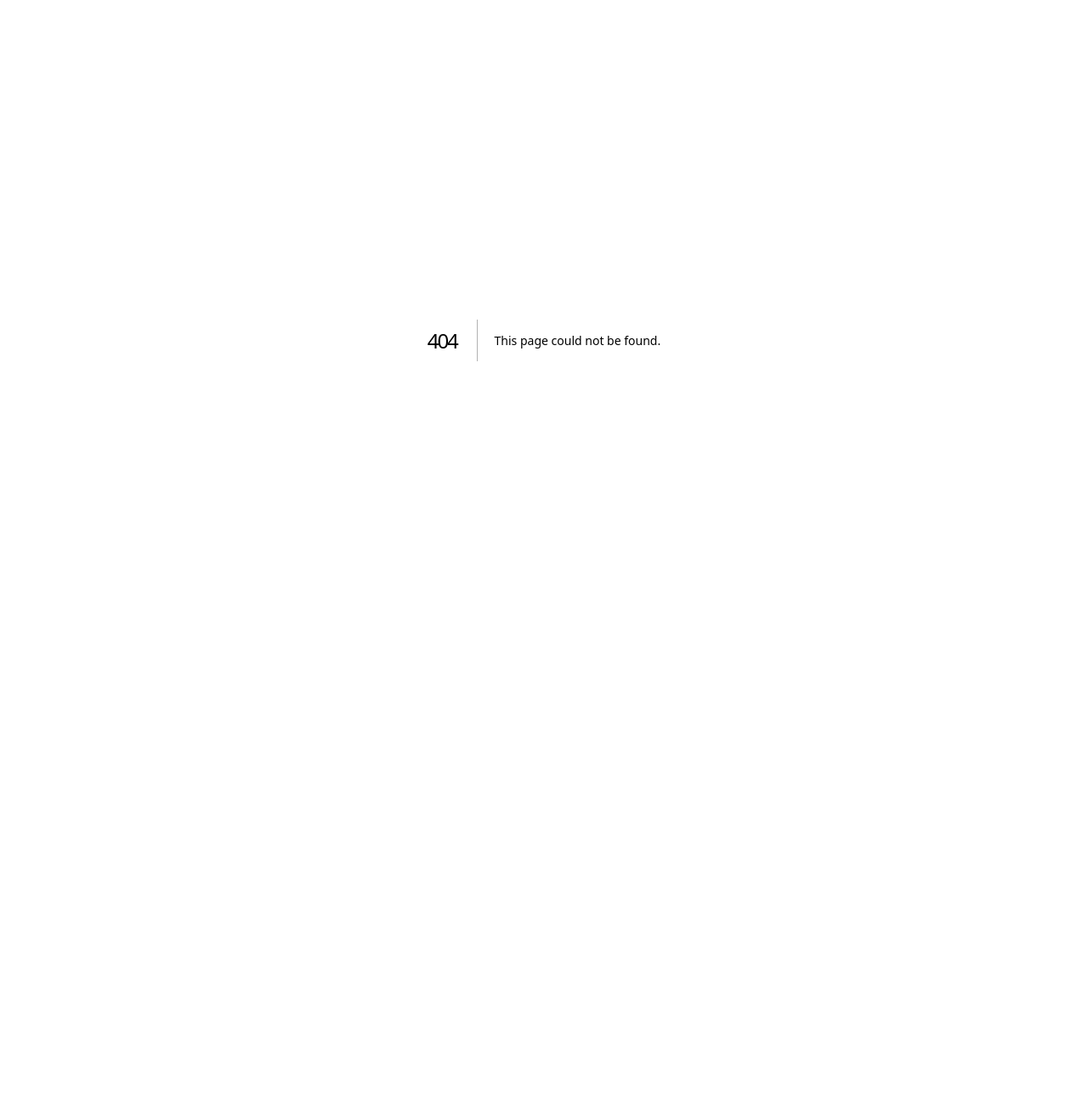
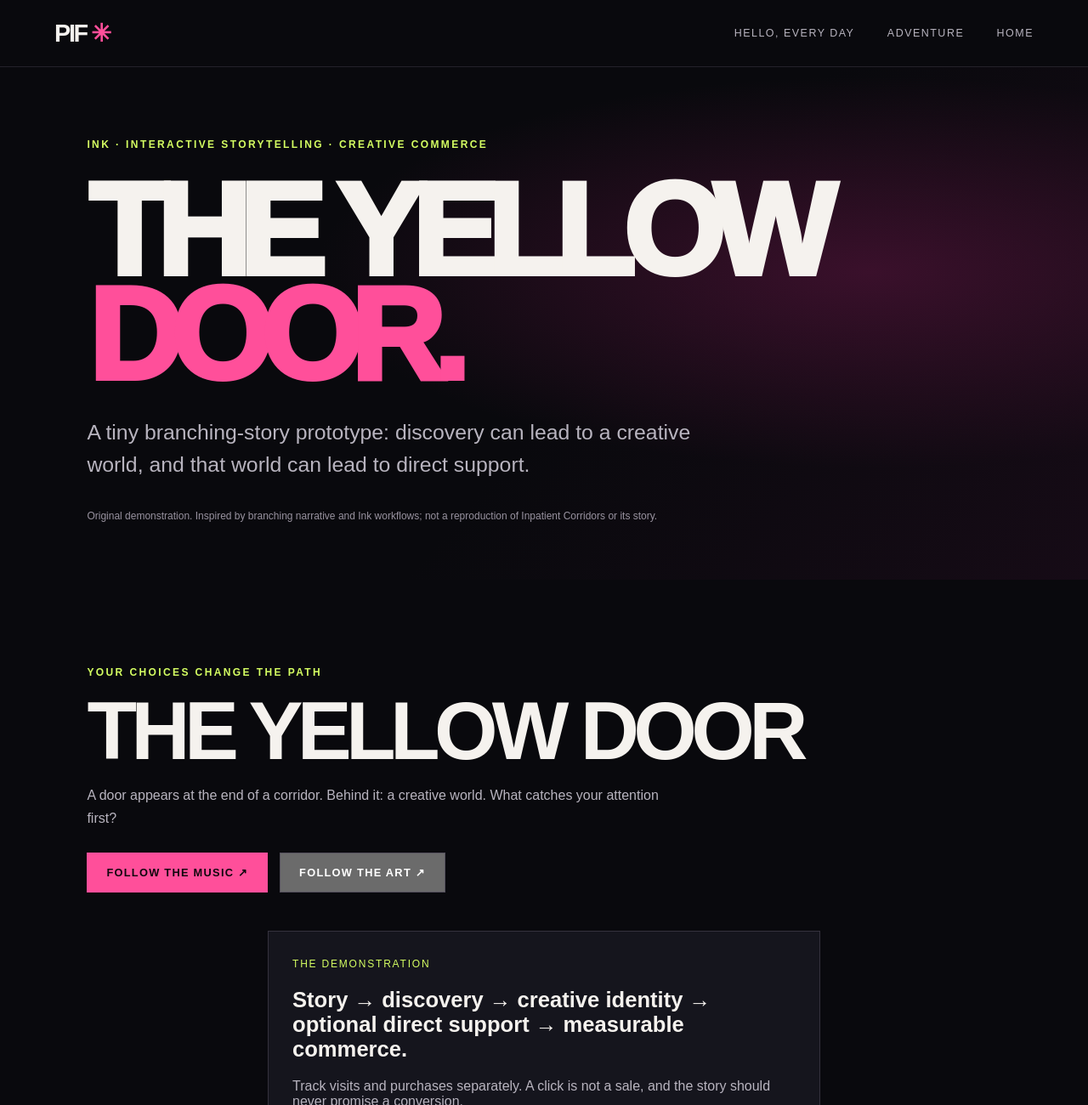
Before and after one commit to Loptr-Lab/pay-it-forward, a Next.js app: page /every-day/ink-commerce-demo in a window 1280 px wide. Before the commit this address had no page. Shown: the top 1300 px of the page at 85% size. Before the commit the page ends 800 px from the top, so only its background shows below. Built offline with nearby package versions, Linux system fonts and the light colour scheme.

Commit message:
Add playable branching story commerce demo

```diff
--- /dev/null
+++ b/src/app/every-day/ink-commerce-demo/page.tsx
@@ -0,0 +1,42 @@
+"use client";
+
+import { useState } from "react";
+import Link from "next/link";
+
+type Scene = "start" | "music" | "art" | "discovery" | "support";
+
+export default function InkCommerceDemo() {
+  const [scene, setScene] = useState<Scene>("start");
+  const [history, setHistory] = useState<string[]>([]);
+  const choose = (next: Scene) => { setHistory((items) => [...items, scene]); setScene(next); };
+  const restart = () => { setScene("start"); setHistory([]); };
+
+  const copy: Record<Scene, { title: string; body: string }> = {
+    start: { title: "THE YELLOW DOOR", body: "A door appears at the end of a corridor. Behind it: a creative world. What catches your attention first?" },
+    music: { title: "FOLLOW THE SOUND", body: "A song leads you to an independent artist. You explore their catalog, learn their story, and find a direct way to support their work." },
+    art: { title: "FOLLOW THE ART", body: "A visual clue leads you into a comic universe. The story, characters, and art invite you to explore what the creator made beyond the first encounter." },
+    discovery: { title: "THE WORLD OPENS UP", body: "You came for one thing and discovered another. The next step is an invitation—not a forced checkout. Listen, read, share, or explore the creator's shop." },
+    support: { title: "PASS VALUE FORWARD", body: "Direct support could mean listening, sharing an official link, buying music, or choosing a physical product. The story creates discovery; the creator's shop makes the purchase possible." },
+  };
+  const current = copy[scene];
+
+  return <main className="experience-page">
+    <header className="experience-nav"><Link href="/" className="wordmark">PIF<span>✳</span></Link><nav><Link href="/every-day/">Hello, Every Day</Link><Link href="/adventure/">Adventure</Link><Link href="/">Home</Link></nav></header>
+    <section className="experience-hero">
+      <p className="eyebrow">INK · INTERACTIVE STORYTELLING · CREATIVE COMMERCE</p>
+      <h1>THE YELLOW<br/><em>DOOR.</em></h1>
+      <p className="experience-lede">A tiny branching-story prototype: discovery can lead to a creative world, and that world can lead to direct support.</p>
+      <p className="disclaimer">Original demonstration. Inspired by branching narrative and Ink workflows; not a reproduction of Inpatient Corridors or its story.</p>
+    </section>
+    <section className="quest-intro"><p className="eyebrow">YOUR CHOICES CHANGE THE PATH</p><h2>{current.title}</h2><p>{current.body}</p>
+      {scene === "start" && <div className="hero-actions"><button className="button primary" onClick={() => choose("music")}>FOLLOW THE MUSIC ↗</button><button className="button secondary" onClick={() => choose("art")}>FOLLOW THE ART ↗</button></div>}
+      {(scene === "music" || scene === "art") && <div className="hero-actions"><button className="button primary" onClick={() => choose("discovery")}>EXPLORE THIS WORLD ↗</button><button className="button secondary" onClick={() => choose("support")}>SUPPORT THE CREATOR ↗</button></div>}
+      {scene === "discovery" && <div className="hero-actions"><button className="button primary" onClick={() => choose("support")}>SEE HOW SUPPORT WORKS ↗</button><button className="button secondary" onClick={restart}>TRY ANOTHER PATH ↻</button></div>}
+      {scene === "support" && <div className="hero-actions"><a className="button primary" href="https://theskinnerbrothers.bandcamp.com/" target="_blank" rel="noreferrer">EXAMPLE · ARTIST BANDCAMP ↗</a><a className="button secondary" href="https://notatoymerch.myshopify.com/products/filthy-yuck-comic" target="_blank" rel="noreferrer">FILTHY YUCK! COMIC SHOP ↗</a><button className="button secondary" onClick={restart}>RESTART THE STORY ↻</button></div>}
+      <div className="discovery-prompt"><span>THE DEMONSTRATION</span><strong>Story → discovery → creative identity → optional direct support → measurable commerce.</strong><p>Track visits and purchases separately. A click is not a sale, and the story should never promise a conversion.</p></div>
+    </section>
+    <section className="quest-intro"><p className="eyebrow">THE INK SOURCE</p><h2>THE STORY IS DATA.</h2><p>Branching narrative can be authored in Ink, then compiled and played with a runtime such as inkjs. This prototype uses React state for the playable choice flow; the accompanying .ink file is the authored story outline. It is a teaching demo, not yet wired to the Ink runtime.</p><p><a href="https://www.inklestudios.com/ink/" target="_blank" rel="noreferrer">Learn Ink from Inkle Studios ↗</a> · <a href="https://50ways.loptrlab.com/CURRICULUM.html" target="_blank" rel="noreferrer">See the interactive narrative curriculum ↗</a></p></section>
+    <section className="adventure-map-cta"><p className="eyebrow">APPLY THE IDEA</p><h2>MAKE YOUR OWN<br/><em>DISCOVERY PATH.</em></h2><p>Use music, a short story, a comic, a game, or an interactive experience to connect an audience with a creator's work—then evaluate whether it actually helps them find the artist and products.</p><Link className="button primary" href="/every-day/">BACK TO THE CREATIVE CHALLENGE ↗</Link></section>
+    <footer className="experience-footer"><span>PLAY IT FORWARD ✳</span><span>MAKE · OWN · PASS IT ON</span><Link href="/">HOME ↑</Link></footer>
+  </main>;
+}
```
